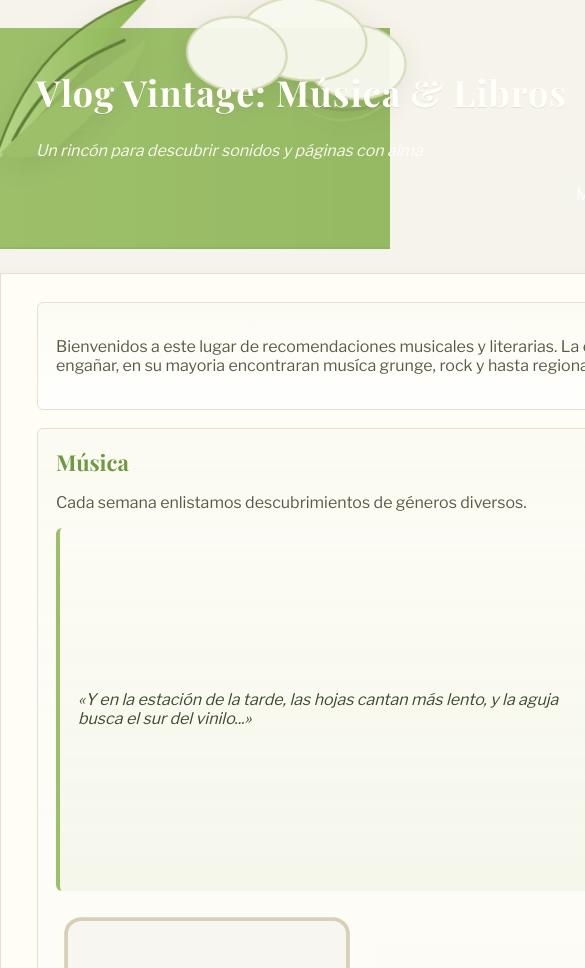
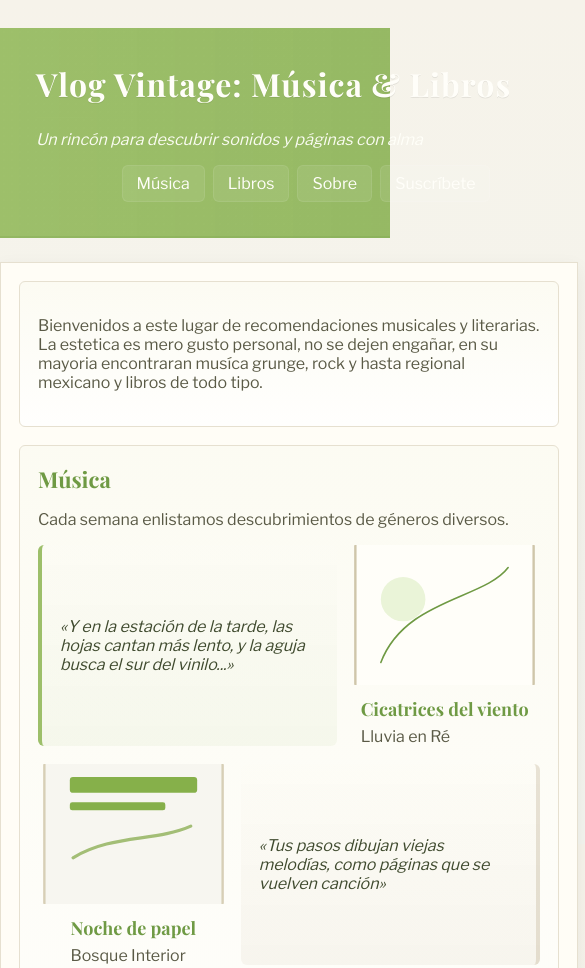
Before and after one commit to Itan-h/Books-Songs, a plain HTML site: page index.html in a window 390 px wide. Shown: the top 968 px of the page, 585 px wide, since content can reach past the window. Drawn offline with nearby package versions, Linux system fonts and the light colour scheme.

Commit message:
Media querys

```diff
--- a/styles.css
+++ b/styles.css
@@ -141,5 +141,35 @@ h1::after{content:"";display:block;height:1px;width:80px;background:linear-gradi
 .song-info p{margin:0;color:var(--muted)}
 .song-item:nth-child(even){flex-direction:row-reverse}
 
+/* Subtle media queries (no full responsive) */
+@media (max-width: 980px){
+  .container{width:720px;padding:22px 28px}
+  h1{font-size:32px}
+  .edge-art.top-right{width:220px;right:-18px}
+  .edge-art.top-left{width:180px;left:-20px}
+}
+
+@media (max-width: 800px){
+  .container{width:640px;padding:20px}
+  .book-image{flex:0 0 22%}
+  .book-item .book-content{flex:1 1 78%}
+  .song-lyrics{flex:1 1 62%}
+  .song-meta{flex:0 0 38%}
+  .song-image{height:140px}
+  .site-header{padding:20px 0}
+  .site-header .site-nav ul{justify-content:center}
+}
+
+@media (max-width: 600px){
+  /* keep layout but reduce clutter */
+  .container{width:540px;padding:18px}
+  .edge-art{opacity:0.65}
+  .edge-art.top-right, .edge-art.top-left{display:none}
+  .site-header .site-nav ul{flex-wrap:wrap;gap:8px;justify-content:center}
+  .book-item, .song-item{gap:12px}
+  .book-image{flex:0 0 26%}
+  .book-item .book-content{padding:10px}
+}
+
 .song-item:nth-child(odd) .song-lyrics{background:linear-gradient(180deg, rgba(255,255,249,0.06), rgba(157,191,106,0.08));border-left:4px solid var(--apple);}
 .song-item:nth-child(even) .song-lyrics{background:linear-gradient(180deg, rgba(255,250,240,0.04), rgba(139,110,63,0.06));border-right:4px solid rgba(139,110,63,0.18)}
```
